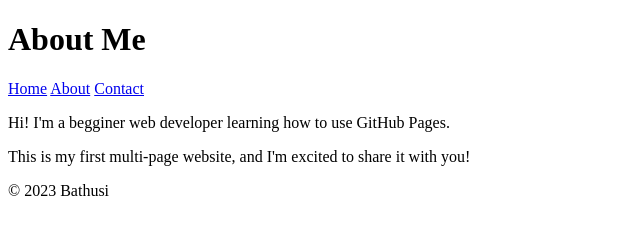
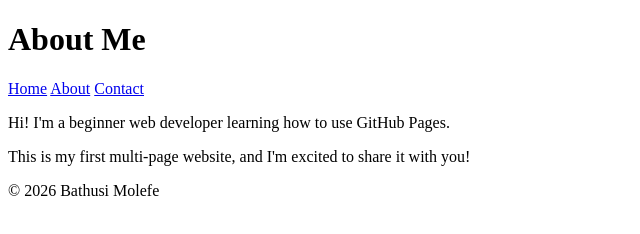
Before and after one commit to bida25-386/bathusi, a plain HTML site: page about.html in a window 1280 px wide. Shown: the full height of the page, 0-640 px from the left. Drawn offline with Linux system fonts and the light colour scheme.

Commit message:
Update about.html

```diff
--- a/about.html
+++ b/about.html
@@ -15,12 +15,12 @@
     </nav>
   </header>
   <main>
-    <p>Hi! I'm a begginer web developer learning how to use GitHub Pages.</p>
+    <p>Hi! I'm a beginner web developer learning how to use GitHub Pages.</p>
     <p>This is my first multi-page website, and I'm excited to share it with you!</p>
   </main>
 
   <footer>
-    <p>&copy; 2023 Bathusi</p>
+    <p>&copy; 2026 Bathusi Molefe</p>
   </footer>
 </body>
 </html>
```
